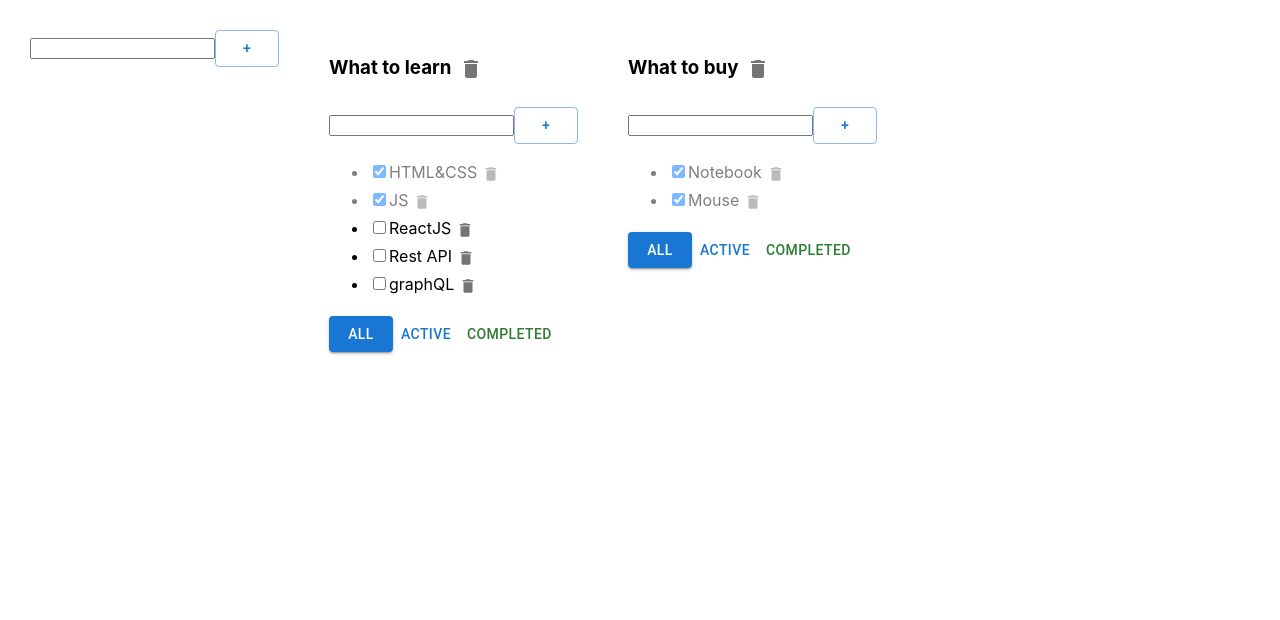
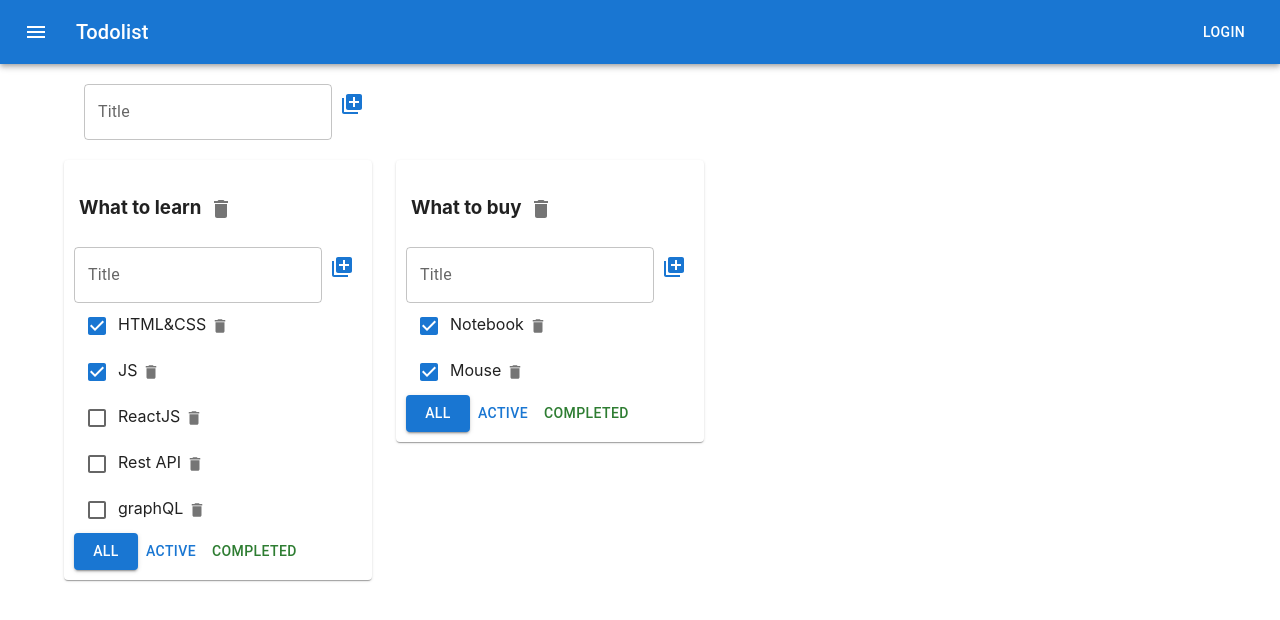
Before and after one commit to naugtymor/todolist-ts, a React (Create React App) app: page / in a window 1280 px wide. Shown: the top 620 px of the page. Built offline with nearby package versions, Linux system fonts and the light colour scheme.

Commit message:
applying styles from material-ui

```diff
--- a/src/AddItemForm.tsx
+++ b/src/AddItemForm.tsx
@@ -1,5 +1,6 @@
 import React, {ChangeEvent, useState} from "react";
-import {Button} from "@mui/material";
+import {IconButton, TextField} from "@mui/material";
+import {LibraryAdd} from "@mui/icons-material";
 
 type AddItemFormPropsType = {
     addItem: (title: string) => void
@@ -30,15 +31,18 @@ export function AddItemForm(props: AddItemFormPropsType) {
     }
     return (
         <div>
-            <input
+            <TextField
+                id="outlined-basic" label="Title" variant="outlined"
                 value={newTaskTitle}
                 onChange={onNewTitleChangeHandler}
                 // onKeyDown={onKeyPressHandler}
                 onKeyDown={onKeyDownHandler}
-                className={error ? "error" : ""}
+                error={!!error}
+                helperText={error}
             />
-            <Button variant={"outlined"} color={'primary'} onClick={addTask}>+</Button>
-            {error && <div className="error-message">{error}</div>}
+            <IconButton color={'primary'} onClick={addTask}>
+                <LibraryAdd/>
+            </IconButton>
         </div>
     )
 }
--- a/src/App.css
+++ b/src/App.css
@@ -1,24 +1,24 @@
-.App {
-  padding: 30px;
-  display: flex;
-}
+/*.App {*/
+/*  padding: 30px;*/
+/*  display: flex;*/
+/*}*/
 
-.App > div {
-  margin-right: 50px;
-}
+/*.App > div {*/
+/*  margin-right: 50px;*/
+/*}*/
 
-.error {
-  border: red 1px solid;
-}
+/*.error {*/
+/*  border: red 1px solid;*/
+/*}*/
 
-.error-message {
-  color: red;
-}
+/*.error-message {*/
+/*  color: red;*/
+/*}*/
 
-.active-filter {
-  background-color: aquamarine;
-}
+/*.active-filter {*/
+/*  background-color: aquamarine;*/
+/*}*/
 
-.is-done {
-  opacity: 0.5;
-}
+/*.is-done {*/
+/*  opacity: 0.5;*/
+/*}*/
--- a/src/App.tsx
+++ b/src/App.tsx
@@ -4,6 +4,8 @@ import {TaskType, TodoList} from "./TodoList";
 import {v1} from "uuid";
 import {networkInterfaces} from "os";
 import {AddItemForm} from "./AddItemForm";
+import {AppBar, Button, Container, Grid, IconButton, Paper, Toolbar, Typography} from "@mui/material";
+import {Menu} from "@mui/icons-material";
 
 export type FilterValuesType = "all" | "completed" | "active";
 
@@ -17,16 +19,17 @@ type TasksStateType = {
     [key: string]: Array<TaskType>
 }
 
+
 function App() {
 
-    function removeTask (id: string, todolistId: string) {
+    function removeTask(id: string, todolistId: string) {
         let tasks = tasksObj[todolistId];
         let filteredTasks = tasks.filter(t => t.id !== id);
         tasksObj[todolistId] = filteredTasks;
         setTasksObj({...tasksObj});
     }
 
-    function addTask (title: string, todolistId: string) {
+    function addTask(title: string, todolistId: string) {
         let newTask = {id: v1(), title: title, isDone: false};
         let tasks = tasksObj[todolistId];
         let newTasks = [newTask, ...tasks];
@@ -34,7 +37,7 @@ function App() {
         setTasksObj({...tasksObj})
     }
 
-    function changeFilter (value: FilterValuesType, todolistId: string) {
+    function changeFilter(value: FilterValuesType, todolistId: string) {
         let todolist = todolists.find((tl) => tl.id === todolistId)
         if (todolist) {
             todolist.filter = value;
@@ -42,7 +45,7 @@ function App() {
         setTodolists([...todolists])
     }
 
-    function changeStatus (taskId: string, isDone: boolean, todolistId: string) {
+    function changeStatus(taskId: string, isDone: boolean, todolistId: string) {
         let tasks = tasksObj[todolistId];
         let task = tasks.find(t => t.id === taskId)
         if (task) {
@@ -51,7 +54,8 @@ function App() {
             setTasksObj({...tasksObj})
         }
     }
-    function changeTaskTitle (taskId: string, newValue: string, todolistId: string) {
+
+    function changeTaskTitle(taskId: string, newValue: string, todolistId: string) {
         let tasks = tasksObj[todolistId];
         let task = tasks.find(t => t.id === taskId)
         if (task) {
@@ -61,14 +65,14 @@ function App() {
         }
     }
 
-    function removeTodolist (todolistId: string) {
+    function removeTodolist(todolistId: string) {
         let filteredTodolists = todolists.filter(tl => tl.id !== todolistId);
         setTodolists(filteredTodolists);
         delete tasksObj[todolistId];
         setTasksObj({...tasksObj});
     }
 
-    function changeTodolistTitle (todolistId: string, newTitle: string) {
+    function changeTodolistTitle(todolistId: string, newTitle: string) {
         const todolist = todolists.find(tl => tl.id === todolistId);
         if (todolist) {
             todolist.title = newTitle;
@@ -82,7 +86,6 @@ function App() {
         {id: todolistId1, title: 'What to learn', filter: 'all'},
         {id: todolistId2, title: 'What to buy', filter: 'all'}
     ])
-
     let [tasksObj, setTasksObj] = useState<TasksStateType>({
         [todolistId1]: [
             {id: v1(), title: "HTML&CSS", isDone: true},
@@ -112,7 +115,30 @@ function App() {
 
     return (
         <div className="App">
+            <AppBar position="static">
+
+                <Toolbar>
+                    <IconButton
+                        size="large"
+                        edge="start"
+                        color="inherit"
+                        aria-label="menu"
+                        sx={{mr: 2}}
+                    >
+                        <Menu/>
+                    </IconButton>
+                    <Typography variant="h6" component="div" sx={{flexGrow: 1}}>
+                        Todolist
+                    </Typography>
+                    <Button color="inherit">Login</Button>
+                </Toolbar>
+
+            </AppBar>
+            <Container fixed>
+                <Grid container style={{padding: "20px"}}>
                     <AddItemForm addItem={addTodolist}/>
+                </Grid>
+                <Grid container spacing={3}>
                     {todolists.map((tl) => {
                         let tasksForTodolist = tasksObj[tl.id];
                         if (tl.filter === "completed") {
@@ -123,6 +149,8 @@ function App() {
                         }
 
                         return (
+                            <Grid item>
+                                <Paper style={{padding: "10px"}}>
                                     <TodoList
                                         key={tl.id}
                                         id={tl.id}
@@ -137,9 +165,13 @@ function App() {
                                         removeTodolist={removeTodolist}
                                         changeTodolistTitle={changeTodolistTitle}
                                     />
+                                </Paper>
+                            </Grid>
                         )
                     })
                     }
+                </Grid>
+            </Container>
         </div>
     );
 }
--- a/src/EditableSpan.tsx
+++ b/src/EditableSpan.tsx
@@ -1,4 +1,5 @@
 import React, {ChangeEvent, useState} from "react";
+import {TextField} from "@mui/material";
 
 type EditableSpanPropsType = {
     title: string,
@@ -21,7 +22,7 @@ export function EditableSpan(props: EditableSpanPropsType) {
 
     return (
         editMode
-            ? <input value={title} onChange={onChangeTitleHandler} onBlur={activateViewMode} autoFocus></input>
+            ? <TextField value={title} onChange={onChangeTitleHandler} onBlur={activateViewMode} autoFocus></TextField>
             : <span onDoubleClick={activateEditMode}>{props.title}</span>
     )
 }
--- a/src/TodoList.tsx
+++ b/src/TodoList.tsx
@@ -2,7 +2,7 @@ import React, {ChangeEvent} from "react";
 import {FilterValuesType} from "./App";
 import {AddItemForm} from "./AddItemForm";
 import {EditableSpan} from "./EditableSpan";
-import {Button, IconButton} from "@mui/material";
+import {Button, Checkbox, IconButton} from "@mui/material";
 import {Delete} from "@mui/icons-material";
 
 
@@ -43,14 +43,14 @@ export function TodoList(props: PropsType) {
 
     return (
         <div>
-            <h3>
+            <h3 style={{paddingLeft: "5px"}}>
                 <EditableSpan title={props.title} onChange={changeTodolistTitle}/>
                 <IconButton onClick={removeTodolist}>
                     <Delete/>
                 </IconButton>
             </h3>
             <AddItemForm addItem={addTask}/>
-            <ul>
+            <div>
                 {
                     props.tasks.map(t => {
                             const onRemoveHandler = () => props.removeTask(t.id, props.id);
@@ -61,20 +61,18 @@ export function TodoList(props: PropsType) {
                                 props.changeTaskTitle(t.id, newValue, props.id);
                             }
                             return (
-                                <li key={t.id} className={t.isDone ? "is-done" : ""}>
-                                    <input type="checkbox"
-                                           checked={t.isDone}
-                                           onChange={onChangeStatusHandler}/>
+                                <div key={t.id} className={t.isDone ? "is-done" : ""} style={{padding: "2px"}}>
+                                    <Checkbox checked={t.isDone} onChange={onChangeStatusHandler}/>
                                     <EditableSpan title={t.title} onChange={onChangeTitleHandler}/>
                                     <IconButton onClick={onRemoveHandler} size="small">
                                         <Delete fontSize="inherit" />
                                     </IconButton>
-                                </li>
+                                </div>
                             )
                         }
                     )
                 }
-            </ul>
+            </div>
             <div>
                 <Button variant={props.filter === "all" ? "contained" : "text"} onClick={onAllClickHandler}>All
                 </Button>
```
Lines whose indentation alone changed are shown as unchanged.
